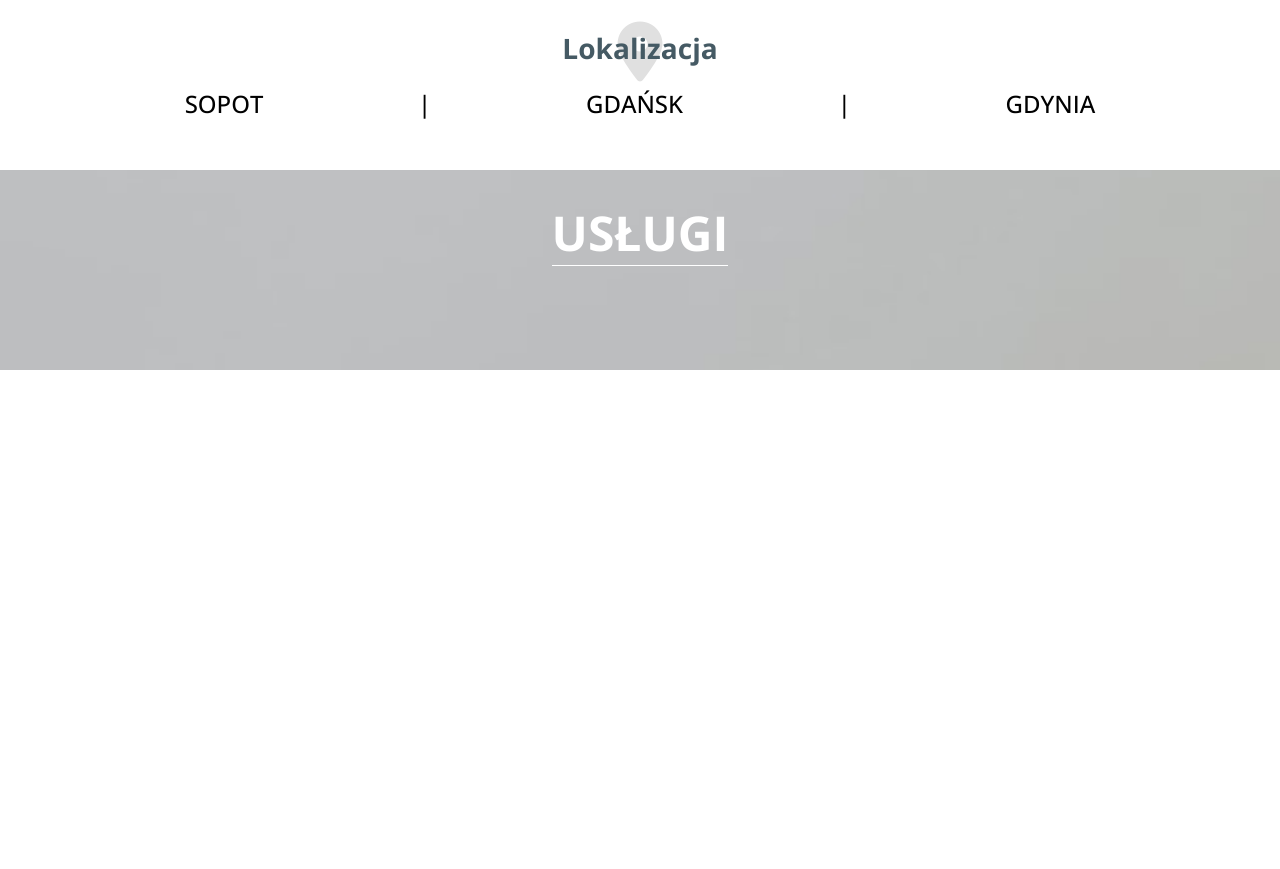
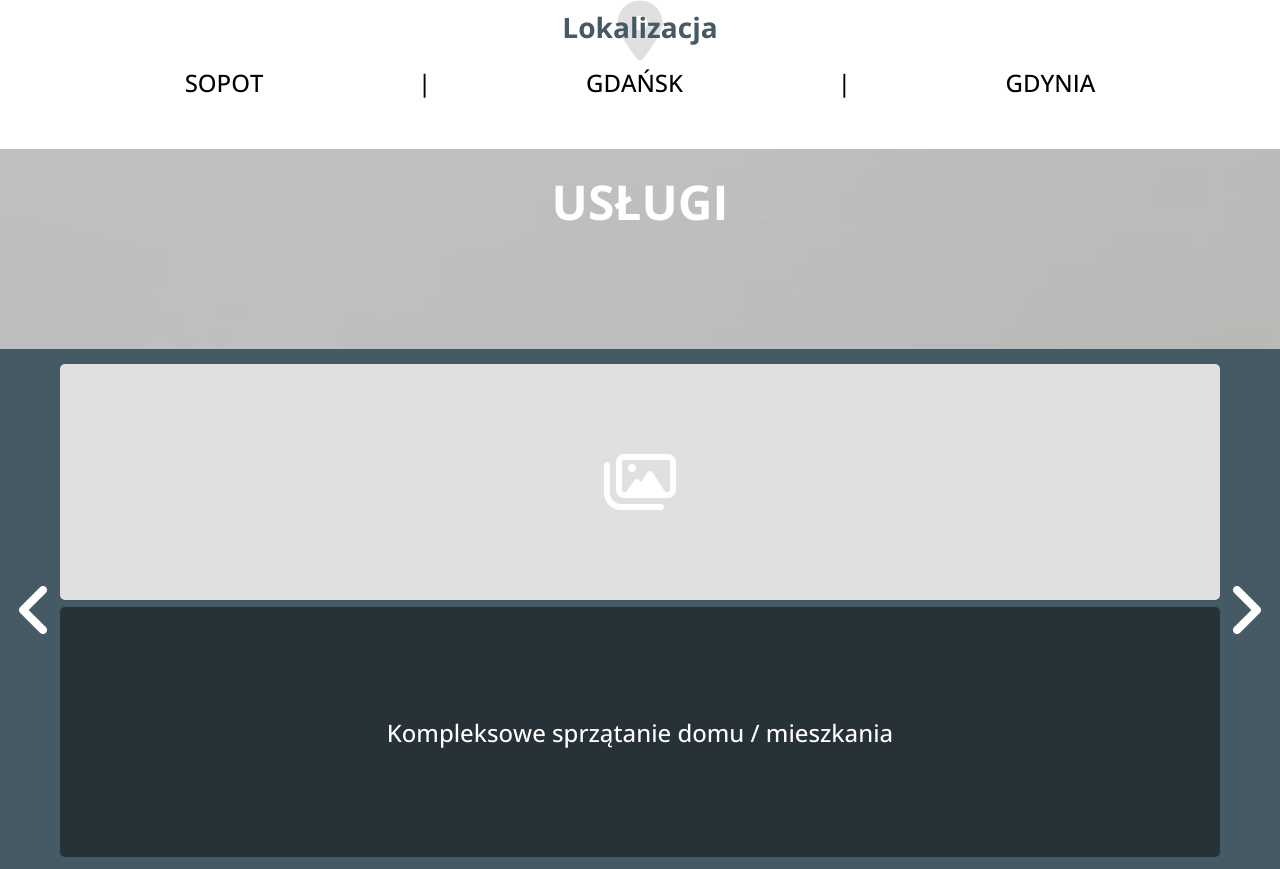
Before and after one commit to Dawid-Kwasowski/shiny-adventure, a Vue app: page / in a window 1280 px wide. Shown: the part 1022-1891 px from the top of the page. Before the commit the page ends 1392 px from the top, so only its background shows below. Built offline with nearby package versions, Linux system fonts and the light colour scheme.

Commit message:
add slider

```diff
--- a/src/App.vue
+++ b/src/App.vue
@@ -30,7 +30,7 @@
           </div>
         </template>
         <template #body>
-
+          <slider></slider>
         </template>
       </web-section>
 
@@ -46,6 +46,7 @@ import Intro from "./components/Intro.vue"
 import FAB from "./components/FAB.vue"
 import WebSection from "./components/WebSection.vue"
 import Locations from "./components/Locations.vue"
+import Slider from "./components/Slider.vue"
 export default {
   data() {
     return {
@@ -64,7 +65,8 @@ export default {
     Intro,
     FAB,
     WebSection,
-    Locations
+    Locations,
+    Slider
   }
 }
 </script>
@@ -82,6 +84,7 @@ export default {
 
    .navigation-panel {
      position: sticky;
+     z-index: 999;
      top: 0;
      left: 0;
      background: #fff;
--- /dev/null
+++ b/src/components/Slider.vue
@@ -0,0 +1,119 @@
+<template>
+   <div class="slider">
+
+      <div class="slider__wrapper">
+         <div class="slider__controller">
+         <div @click="prevImg" class="slider__controller-icon">
+            <i class="fas fa-angle-left"></i>
+         </div>
+      </div>
+        <div class="slider__content">
+            <div class="slider__image">
+               <template v-if="!images[currentImg].img">
+                  <i class="far fa-images"></i>
+               </template>
+            </div>
+            <div class="slider__description">
+               <p>{{images[currentImg].description}}</p>
+            </div>
+        </div>
+         <div @click="nextImg" class="slider__controller">
+         <div class="slider__controller-icon">
+            <i class="fas fa-angle-right"></i>
+         </div>
+      </div>
+        <div class="slider__pagination">
+           <div v-for="(image,index) in images" :key="index" class="slider__dot"></div>
+        </div>
+      </div>
+
+   </div>
+</template>
+
+<script>
+export default {
+   data() {
+      return {
+         // temporary data
+         images: [
+            {id: 1, img:null ,description: "Kompleksowe sprzątanie domu / mieszkania", alt: ""},
+            {id: 2, img:null ,description: "Gruntowne lub poremontowe sprzątanie domu / mieszkania", alt: ""},
+            {id: 3, img:null ,description: "Kompleksowe sprzątanie lokali po imprezach okolicznościowych", alt: ""},
+            {id: 4, img:null ,description: "Mycie okien ", alt: ""},
+         ],
+         currentImg: 0
+      }
+   },
+   methods: {
+     nextImg() {
+        if(this.currentImg === this.images.length) {
+           return this.currentImg = 0
+        }
+        return this.currentImg += 1
+     },
+     prevImg() {
+        if(this.currentImg === 0) {
+           return this.currentImg = this.images.length
+        }
+        return this.currentImg -= 1
+     }
+   },
+}
+</script>
+
+<style lang="scss">
+   .slider {
+      display: flex;
+      justify-content: center;
+      align-content: center;
+      width: 100%;
+      &__wrapper {
+         display: flex;
+         justify-content: center;
+         width: 100%;
+      }
+      &__image {
+         background: #e0e0e0;
+         font-size: 64px;
+         display: flex;
+         justify-content: center;
+         align-items: center;
+         border-radius: 5px;
+         margin: 5px 0;
+         height: 50%;
+         width: 100%;
+      }
+      &__description {
+         display: flex;
+         justify-content: center;
+         align-items: center;
+         background: #263238;
+         font-size: 24px;
+         text-align: center;
+         border-radius: 5px;
+         min-height:50%;
+         margin: 2px 0;
+         width: 100%;
+         padding: 10px;
+
+         p {
+            width: 100%;
+            overflow-wrap: break-word;
+         }
+      }
+      &__content {
+         display: flex;
+         flex-direction: column;
+         align-items: center;justify-content: center;
+         border-radius: 5px;
+         height: 500px;
+         width: 100%;
+      }
+      &__controller {
+         font-size: 64px;
+         margin: 0 5px;
+         display: flex;
+         align-items: center;
+      }
+   }
+</style>
--- a/src/components/WebSection.vue
+++ b/src/components/WebSection.vue
@@ -1,7 +1,7 @@
 <template>
   <section :id="sectionID" class="web-section">
-     <div :class="[hero ? 'web-section__header-hero':'',darkMode ? 'web-section__wrapper--dark-mode':'','web-section__wrapper']">
-         <div class="web-section__header-wrapper">
+     <div :class="[darkMode ? 'web-section__wrapper--dark-mode':'','web-section__wrapper']">
+         <div :class="[hero ? 'web-section__header-hero':'','web-section__header-wrapper']">
             <header :class="[darkMode ? 'web-section__header--dark-mode':'','web-section__header']">
                <slot name="header"></slot>
             </header>
@@ -31,7 +31,6 @@ export default {
    .web-section {
 
       &__wrapper {
-         padding: 10px 20px;
          display: flex;
          flex-direction: column;
          align-items: center;
@@ -44,16 +43,17 @@ export default {
 
       &__header {
          text-align: center;
+
          text-transform: uppercase;
          font-size: 32px;
          font-weight: 500;
          color: $dark-blue;
-         border-bottom: 1px solid $dark-blue;
+         // border-bottom: 1px solid $dark-blue;
          margin: 20px 0;
          // width: 200px;
          &--dark-mode {
             color: #fff;
-            border-bottom: 1px solid #fff;
+            // border-bottom: 1px solid #fff;
          }
       }
       &__header-hero {
@@ -67,6 +67,7 @@ export default {
 
       &__body {
          padding: 10px;
+         width: 100%;
       }
    }
 </style>
```
